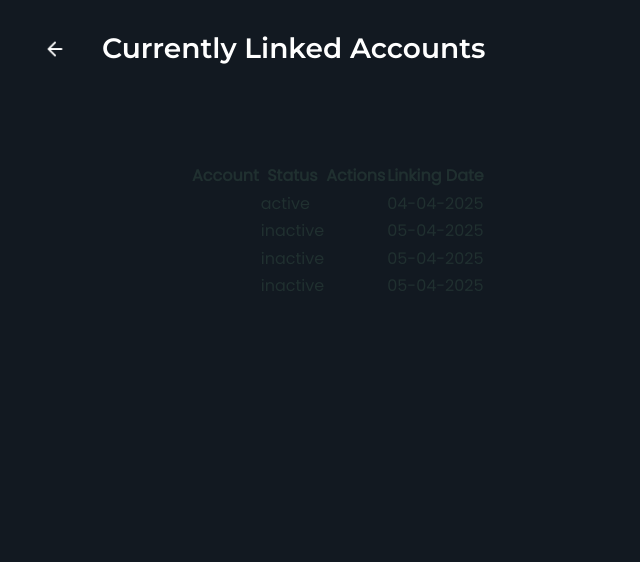
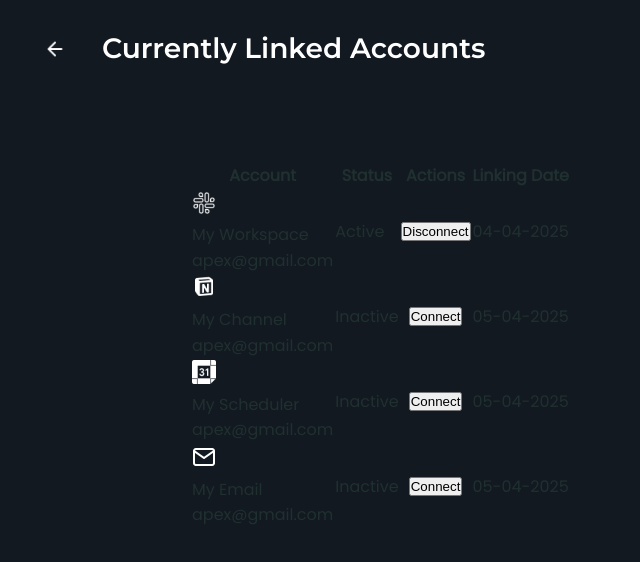
Before and after one commit to Saleh-Ghalayini/Apexo, a React (Vite) app in the folder client/: page /integrations in a window 1280 px wide. Shown: the top 562 px of the page, without its empty margins (0-640 px from the left). Built offline with nearby package versions, Linux system fonts and the light colour scheme.

Commit message:
feat(Table): added custom render and column width support

```diff
--- a/client/src/components/Table/index.tsx
+++ b/client/src/components/Table/index.tsx
@@ -3,6 +3,8 @@ import React from 'react';
 export interface TableColumn<T> {
   key: string;
   header: string;
+  render?: (item: T) => React.ReactNode;
+  width?: string;
 }
 
 export interface TableProps<T> {
@@ -26,7 +28,12 @@ const Table = <T extends Record<string, unknown>>({
         <thead>
           <tr>
             {columns.map((column) => (
-              <th key={column.key}>{column.header}</th>
+              <th
+                key={column.key}
+                style={column.width ? { width: column.width } : undefined}
+              >
+                {column.header}
+              </th>
             ))}
           </tr>
         </thead>
@@ -35,7 +42,9 @@ const Table = <T extends Record<string, unknown>>({
             data.map((item) => (
               <tr key={keyExtractor(item)}>
                 {columns.map((column) => (
-                  <td key={column.key}>{item[column.key] as React.ReactNode}</td>
+                  <td key={`${keyExtractor(item)}-${column.key}`}>
+                    {column.render ? column.render(item) : (item[column.key] as React.ReactNode)}
+                  </td>
                 ))}
               </tr>
             ))
```
